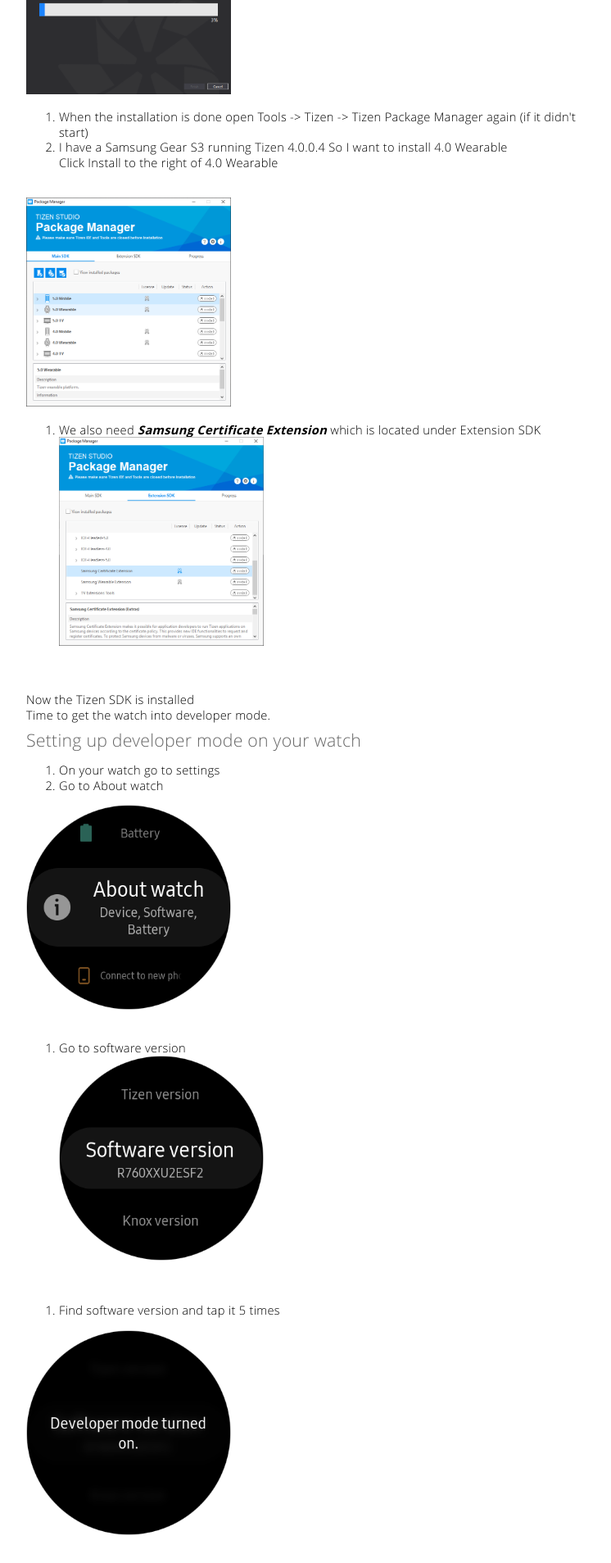
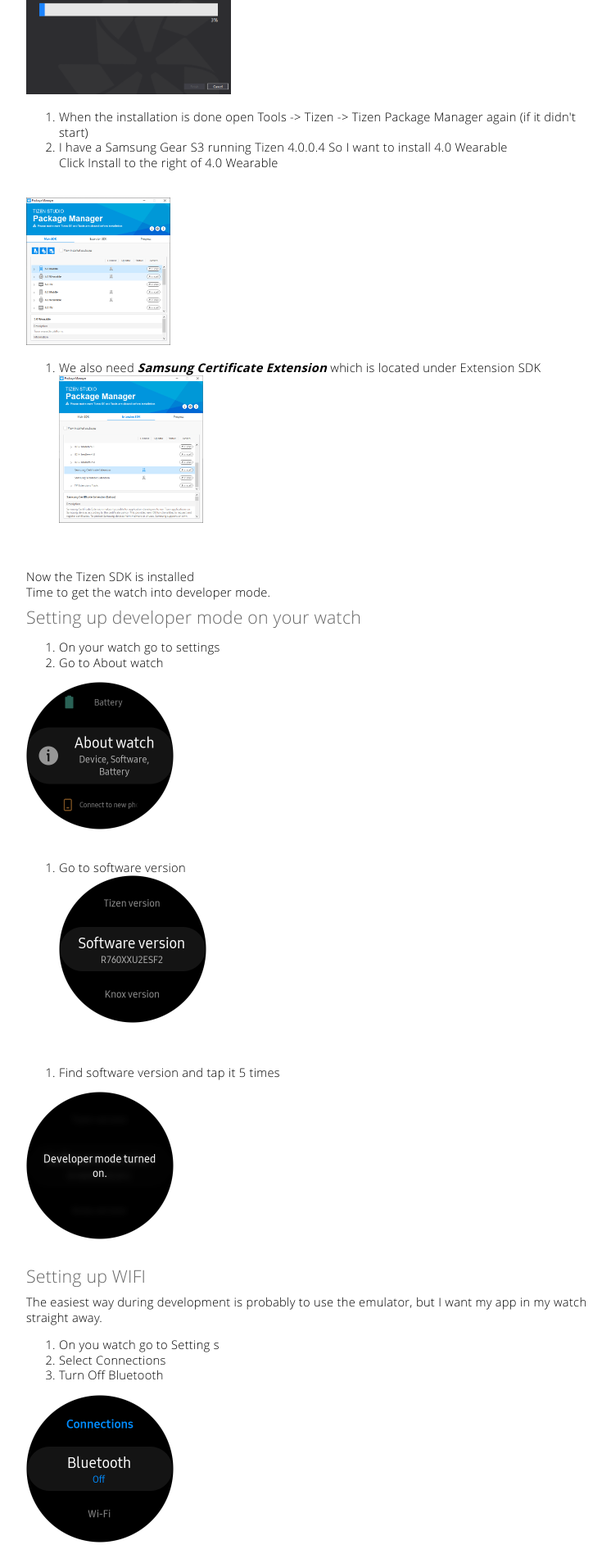
Before and after one commit to Apeoholic/Apeoholic.se, a Jekyll site: the page built from index.html, in a window 1280 px wide. Shown: the part 1713-3620 px from the top of the page at 82% size, without its empty margins (96-842 px from the left). Built offline with Jekyll 4.4.1, drawn with Linux system fonts in a browser that asks for light colours; nearby versions of some CDN libraries; the list of posts is cut into pages by our own code.

Commit message:
Change styling

```diff
--- a/_includes/head.html
+++ b/_includes/head.html
@@ -16,7 +16,8 @@
 
     <style>
         section img {
-            max-width: 250px
+            max-width: 250px;
+            max-height: 180px;
         }
     </style>
 
```
